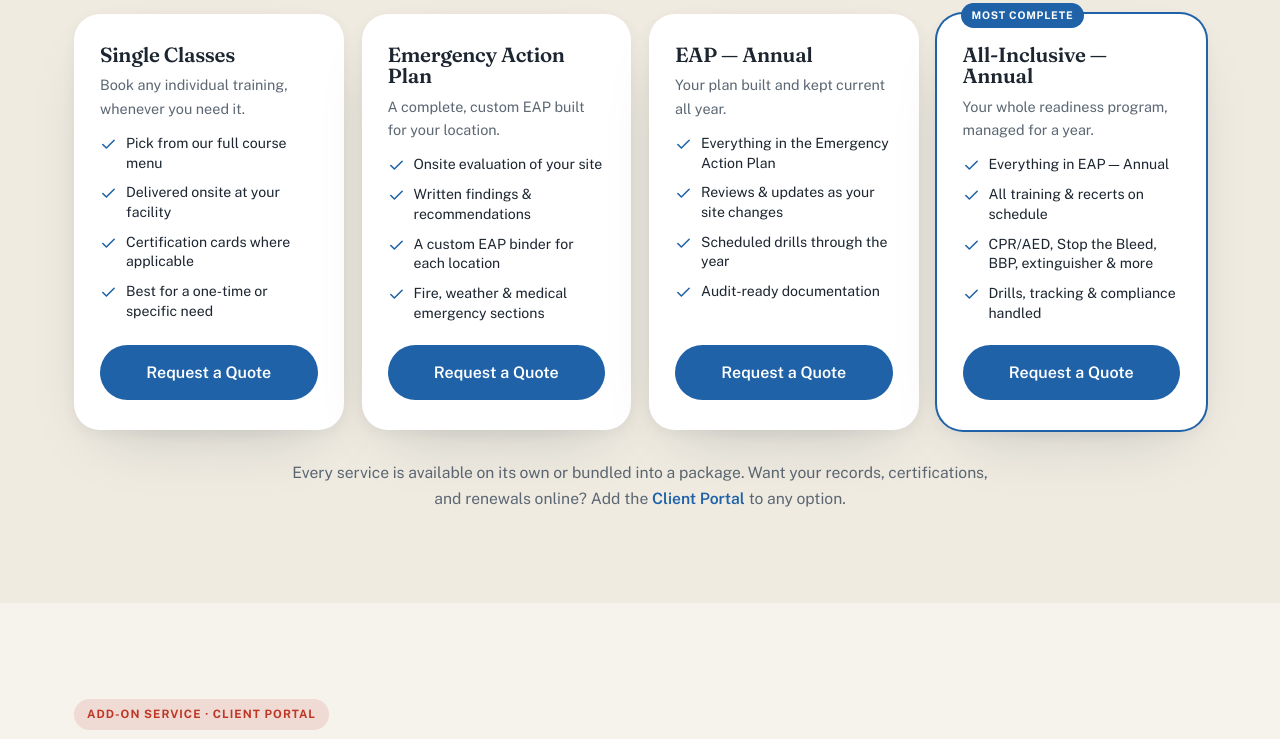
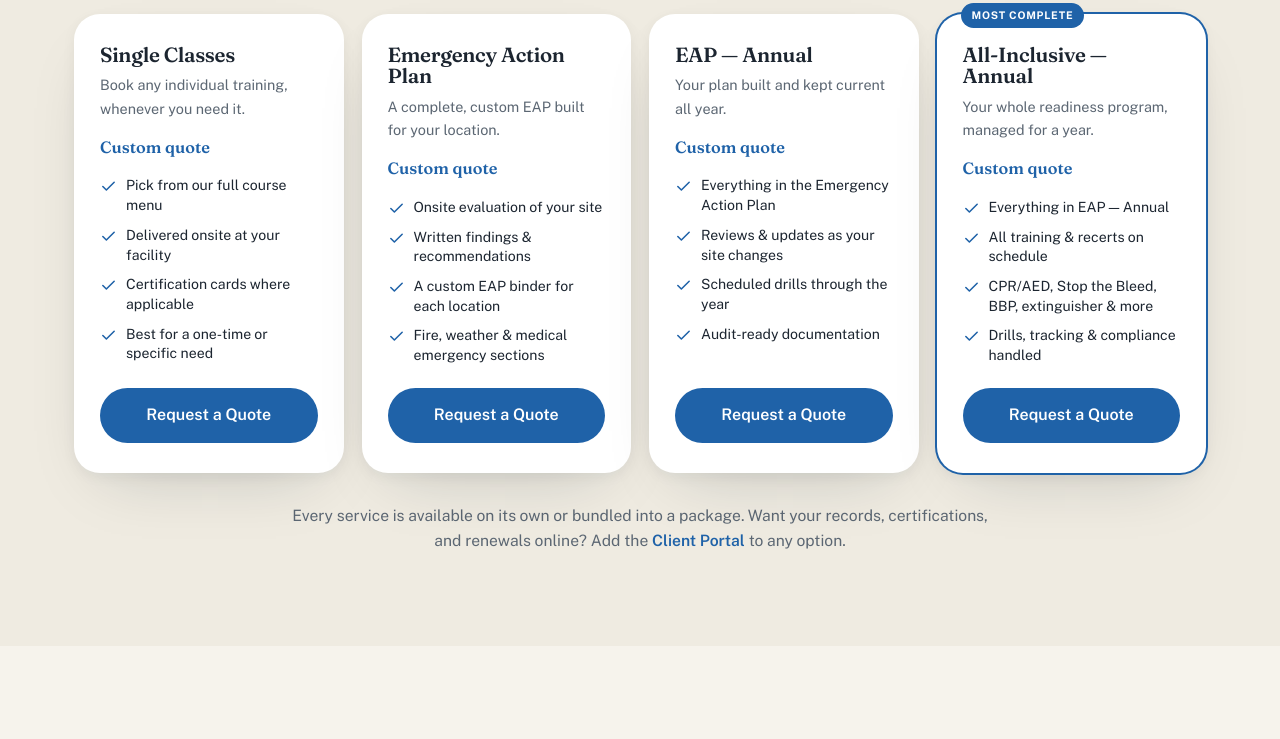
Before and after one commit to Nulljd/surviving-the-emergency, a plain HTML site: page index.html in a window 1280 px wide. Shown: the part 4197-4936 px from the top of the page. Drawn offline with nearby package versions, Linux system fonts and the light colour scheme.

Commit message:
Restore Custom quote labels and Ask about pricing button
Co-Authored-By: Claude Opus 5.5 <noreply@anthropic.com>
Claude-Session: https://claude.ai/code/session_01TCRxoySS9i2iwacRndJjd8

```diff
--- a/index.html
+++ b/index.html
@@ -631,6 +631,7 @@ header.nav.open .nav-toggle .x{display:block}
       <div class="plan">
         <h3>Single Classes</h3>
         <p class="pd">Book any individual training, whenever you need it.</p>
+        <div class="price">Custom quote</div>
         <ul>
           <li><svg viewBox="0 0 24 24" stroke-linecap="round" stroke-linejoin="round"><path d="M20 6 9 17l-5-5"/></svg>Pick from our full course menu</li>
           <li><svg viewBox="0 0 24 24" stroke-linecap="round" stroke-linejoin="round"><path d="M20 6 9 17l-5-5"/></svg>Delivered onsite at your facility</li>
@@ -643,6 +644,7 @@ header.nav.open .nav-toggle .x{display:block}
       <div class="plan">
         <h3>Emergency Action Plan</h3>
         <p class="pd">A complete, custom EAP built for your location.</p>
+        <div class="price">Custom quote</div>
         <ul>
           <li><svg viewBox="0 0 24 24" stroke-linecap="round" stroke-linejoin="round"><path d="M20 6 9 17l-5-5"/></svg>Onsite evaluation of your site</li>
           <li><svg viewBox="0 0 24 24" stroke-linecap="round" stroke-linejoin="round"><path d="M20 6 9 17l-5-5"/></svg>Written findings &amp; recommendations</li>
@@ -655,6 +657,7 @@ header.nav.open .nav-toggle .x{display:block}
       <div class="plan">
         <h3>EAP — Annual</h3>
         <p class="pd">Your plan built and kept current all year.</p>
+        <div class="price">Custom quote</div>
         <ul>
           <li><svg viewBox="0 0 24 24" stroke-linecap="round" stroke-linejoin="round"><path d="M20 6 9 17l-5-5"/></svg>Everything in the Emergency Action Plan</li>
           <li><svg viewBox="0 0 24 24" stroke-linecap="round" stroke-linejoin="round"><path d="M20 6 9 17l-5-5"/></svg>Reviews &amp; updates as your site changes</li>
@@ -668,6 +671,7 @@ header.nav.open .nav-toggle .x{display:block}
         <span class="ptag">Most complete</span>
         <h3>All-Inclusive — Annual</h3>
         <p class="pd">Your whole readiness program, managed for a year.</p>
+        <div class="price">Custom quote</div>
         <ul>
           <li><svg viewBox="0 0 24 24" stroke-linecap="round" stroke-linejoin="round"><path d="M20 6 9 17l-5-5"/></svg>Everything in EAP — Annual</li>
           <li><svg viewBox="0 0 24 24" stroke-linecap="round" stroke-linejoin="round"><path d="M20 6 9 17l-5-5"/></svg>All training &amp; recerts on schedule</li>
@@ -698,7 +702,7 @@ header.nav.open .nav-toggle .x{display:block}
       <div class="addon-note"><svg viewBox="0 0 24 24" stroke-linecap="round" stroke-linejoin="round"><path d="M12 5v14M5 12h14"/></svg><div><b>Add it to any plan, or get it on its own.</b><span>The Client Portal is an optional add-on service. Pair it with a class or annual package, or use it to manage the records you already have.</span></div></div>
       <div class="portal-btns">
         <a href="#cta" class="btn btn-blue" data-plan="Client Portal: live demo">See a live demo</a>
-        <a href="#cta" class="btn btn-ghost" data-plan="Client Portal &amp; Records Management">Ask about the portal</a>
+        <a href="#cta" class="btn btn-ghost" data-plan="Client Portal &amp; Records Management">Ask about pricing</a>
       </div>
     </div>
     <div>
```
